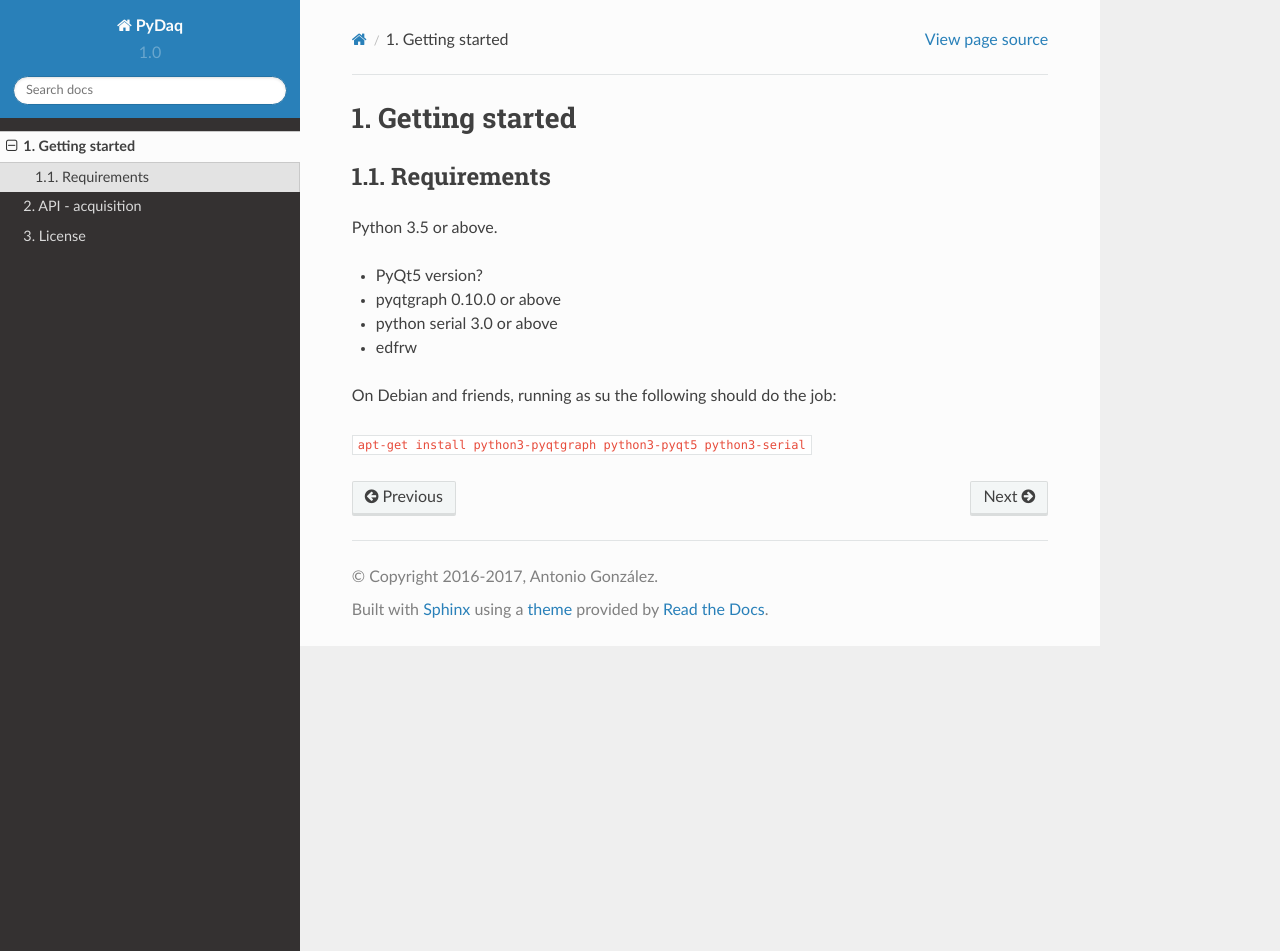
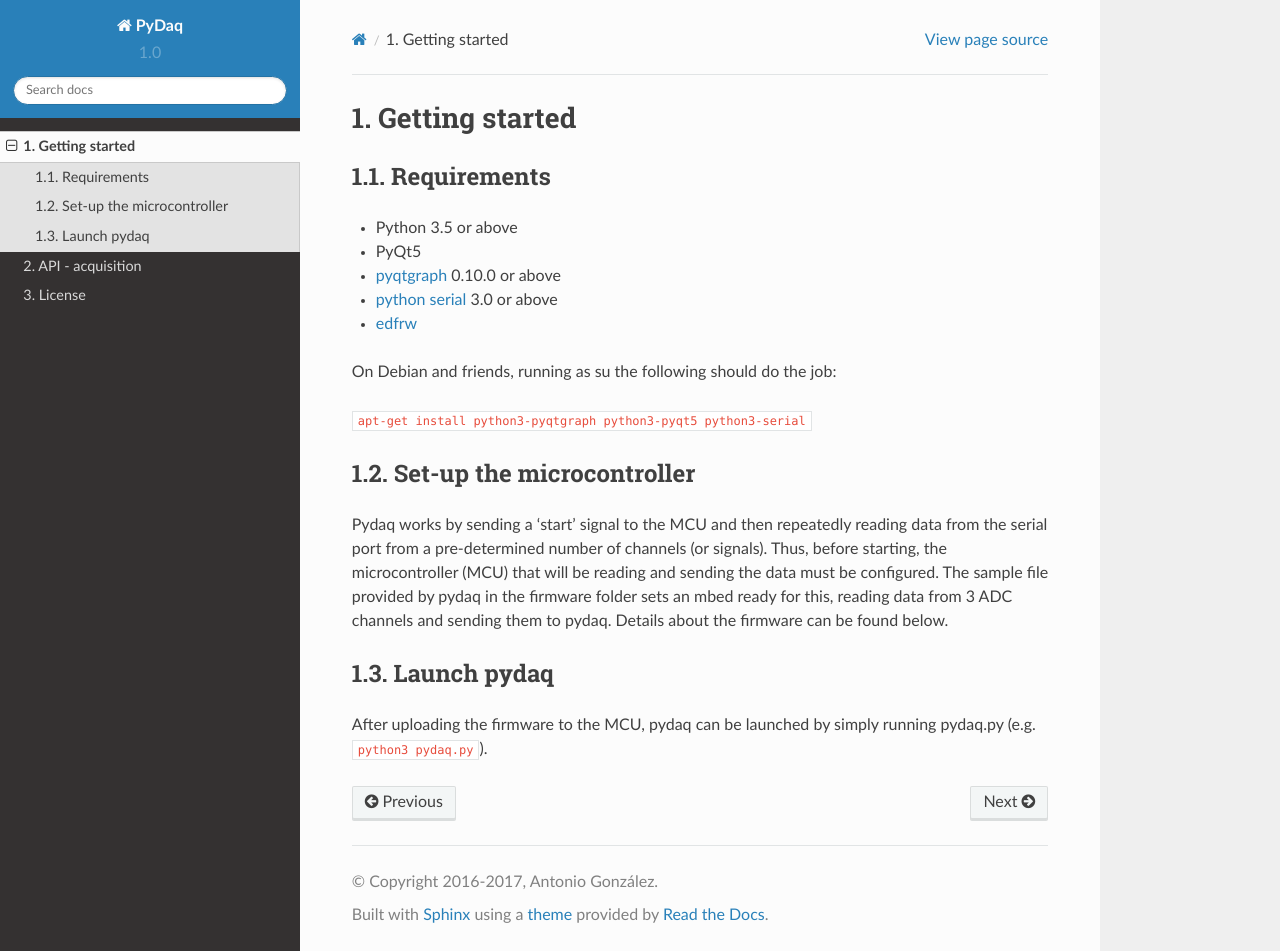
Before and after one commit to antgon/pydaq, a Sphinx documentation site: the page built from docs/quickstart.md, in a window 1280 px wide and 951 px high. Built offline with Sphinx 7.4.7 and the Read the Docs theme 2.0.0, drawn with Linux system fonts in a browser that asks for light colours.

Commit message:
Documentation updated

```diff
--- a/docs/quickstart.md
+++ b/docs/quickstart.md
@@ -4,13 +4,31 @@
 Requirements
 ------------
 
-Python 3.5 or above.
-
-* PyQt5 version?
-* pyqtgraph 0.10.0 or above
-* python serial 3.0 or above
-* edfrw
+* Python 3.5 or above
+* PyQt5
+* [pyqtgraph](http://pyqtgraph.org) 0.10.0 or above
+* [python serial](https://github.com/pyserial/pyserial) 3.0 or above
+* [edfrw](https://github.com/antgon/edfrw)
 
 On Debian and friends, running as su the following should do the job:
 
 `apt-get install python3-pyqtgraph python3-pyqt5 python3-serial`
+
+
+Set-up the microcontroller
+--------------------------
+
+Pydaq works by sending a 'start' signal to the MCU and then repeatedly
+reading data from the serial port from a pre-determined number of
+channels (or signals). Thus, before starting, the microcontroller (MCU)
+that will be reading and sending the data must be configured. The sample
+file provided by pydaq in the firmware folder sets an mbed ready for
+this, reading data from 3 ADC channels and sending them to pydaq.
+Details about the firmware can be found below.
+
+
+Launch pydaq
+------------
+
+After uploading the firmware to the MCU, pydaq can be launched by simply
+running pydaq.py (e.g. `python3 pydaq.py`).
```
Also changed, not shown: README.rst (+5 -2 lines).
